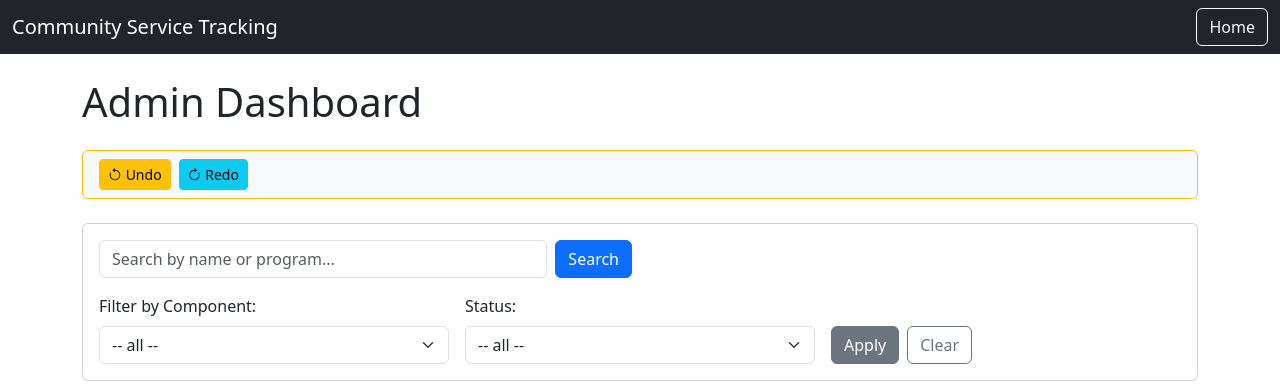
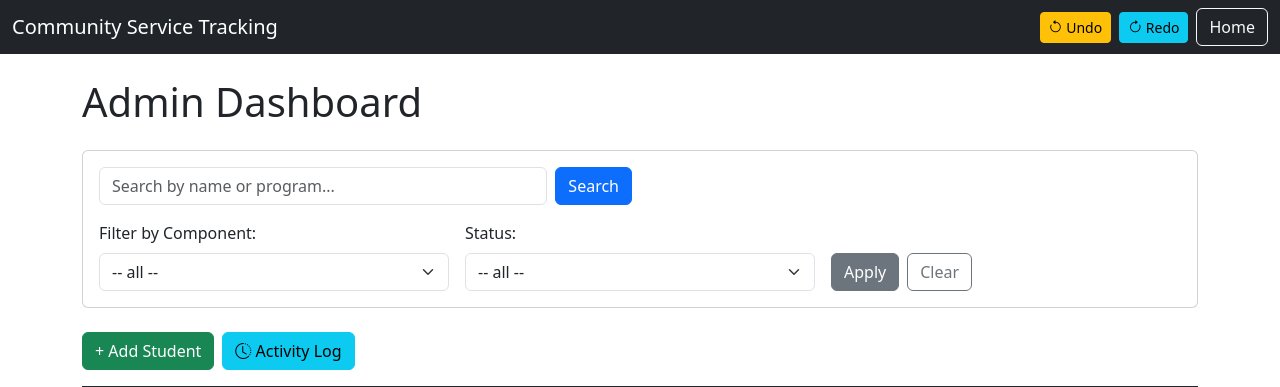
Before and after one commit to charleskevinyugas-a11y/CASE-STUDY, a Flask app: page /admin in a window 1280 px wide. Shown: the top 387 px of the page. Run offline with Flask 3, Linux system fonts and the light colour scheme.

Commit message:
Move undo/redo in the navbar and freeze

```diff
--- a/templates/admin_dashboard.html
+++ b/templates/admin_dashboard.html
@@ -9,10 +9,20 @@
     <link href="https://cdn.jsdelivr.net/npm/bootstrap-icons@1.10.5/font/bootstrap-icons.css" rel="stylesheet">
 </head>
 <body>
-    <nav class="navbar navbar-expand-lg navbar-dark bg-dark">
+    <nav class="navbar navbar-expand-lg navbar-dark bg-dark sticky-top">
         <div class="container-fluid">
             <span class="navbar-brand mb-0 h1">Community Service Tracking</span>
-            <a href="/" class="btn btn-outline-light">Home</a>
+            <div class="d-flex gap-2 align-items-center">
+                <form method="POST" class="d-flex gap-2">
+                    <button type="submit" formaction="/undo" class="btn btn-sm btn-warning" title="Undo last change (Ctrl+Z)">
+                        <i class="bi bi-arrow-counterclockwise"></i> Undo
+                    </button>
+                    <button type="submit" formaction="/redo" class="btn btn-sm btn-info" title="Redo last undo (Ctrl+Y)">
+                        <i class="bi bi-arrow-clockwise"></i> Redo
+                    </button>
+                </form>
+                <a href="/" class="btn btn-outline-light">Home</a>
+            </div>
         </div>
     </nav>
 
@@ -39,20 +49,6 @@
             {% endfor %}
           {% endif %}
         {% endwith %}
-
-        <!-- Undo/Redo Stack Controls -->
-        <div class="card mb-4 bg-light border-warning" id="undoRedoCard">
-            <div class="card-body py-2">
-                <form method="POST" class="d-flex gap-2 flex-wrap">
-                    <button type="submit" formaction="/undo" class="btn btn-sm btn-warning" title="Undo last change (Ctrl+Z)">
-                        <i class="bi bi-arrow-counterclockwise"></i> Undo
-                    </button>
-                    <button type="submit" formaction="/redo" class="btn btn-sm btn-info" title="Redo last undo (Ctrl+Y)">
-                        <i class="bi bi-arrow-clockwise"></i> Redo
-                    </button>
-                </form>
-            </div>
-        </div>
 
         <!-- Search and Filter Section -->
         <div class="card mb-4">
```
